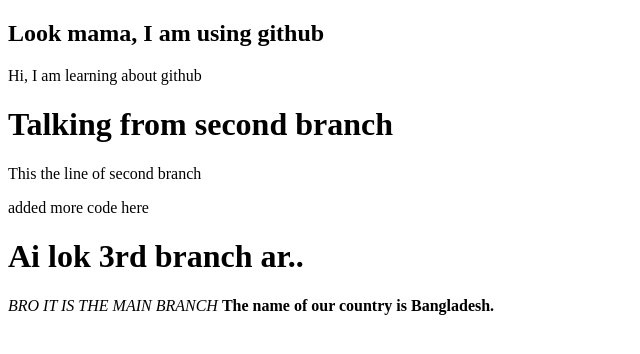
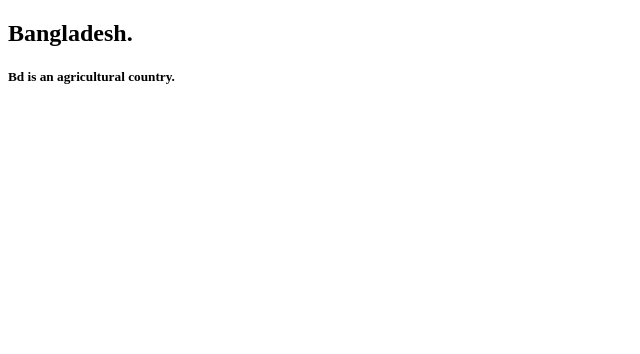
Before and after one commit to Shahman-Riaz/my-first-website, a plain HTML site: page index.html in a window 1280 px wide. Shown: the whole page, without its empty margins (0-640 px from the left). Drawn offline with Linux system fonts and the light colour scheme.

Commit message:
w9eryflsj sdfj

```diff
--- a/index.html
+++ b/index.html
@@ -6,15 +6,7 @@
     <title>Document</title>
 </head>
 <body>
-    <h2>Look mama, I am using github</h2>
-   <p>Hi, I am learning about github</p>
-   <h1>Talking from second branch</h1>
-   <p>This the line of second branch</p>
-
-   <p>added more code here</p>
-   <h1>Ai lok 3rd branch ar..</h1>
-   <i>BRO IT IS THE MAIN BRANCH</i>
-
-   <b>The name of our country is Bangladesh.</b>
+    <h2>Bangladesh.</h2>
+    <h5>Bd is an agricultural country.</h5>
 </body>
 </html>
```
